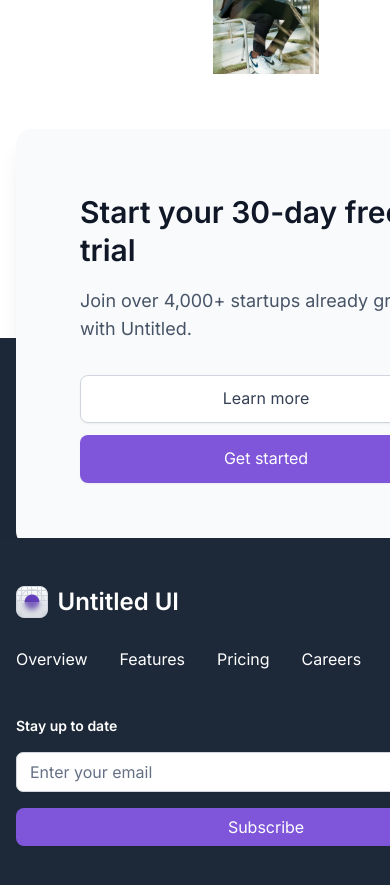
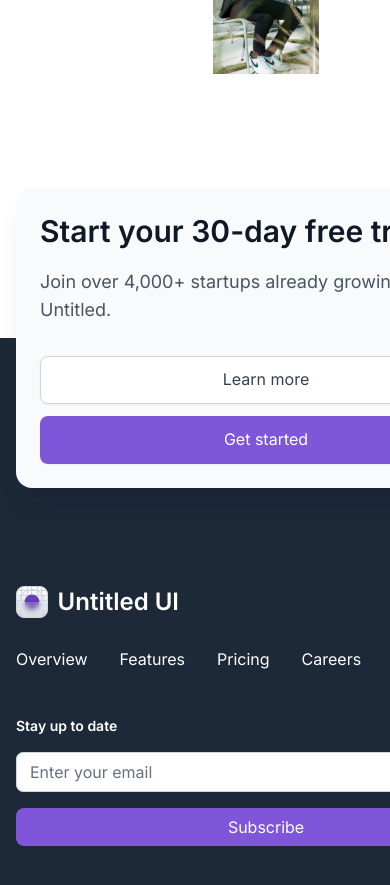
Before and after one commit to DaNaRim/ekreative-frontend-task4, a React (Create React App) app: page / in a window 390 px wide. Shown: the part 5320-6205 px from the top of the page. Built offline with nearby package versions, Linux system fonts and the light colour scheme.

Commit message:
FIX StartTrial footer mobile styles

```diff
--- a/src/common/components/sections/StartTrial/StartTrial.module.scss
+++ b/src/common/components/sections/StartTrial/StartTrial.module.scss
@@ -222,6 +222,7 @@
 
     .footerWrapper {
       flex-direction: column;
+      padding: 1.5em;
 
       .leftSide {
         p {
```
